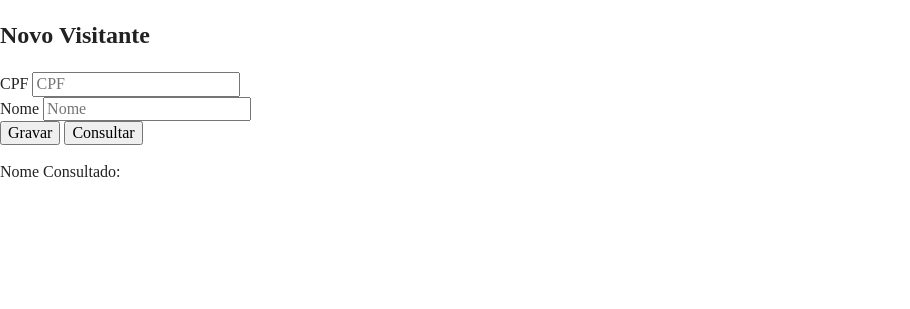
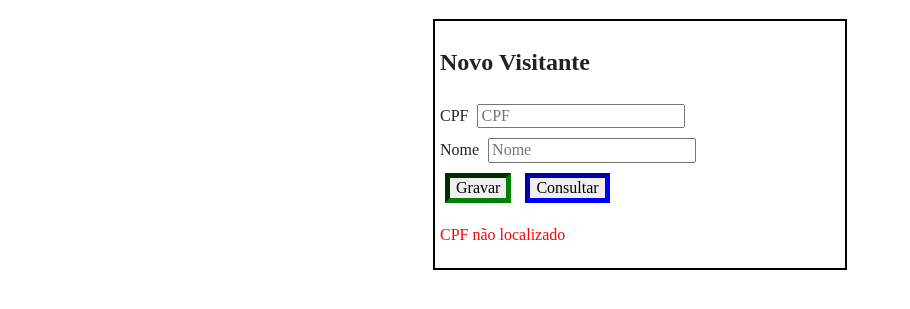
Before and after one commit to inovoxbh/projeto-frontend-atividade-0, a plain HTML site: page index.html in a window 1280 px wide. Both pictures are taken after a click on the button "Consultar". Shown: the part 69-378 px from the top of the page, without its empty margins (0-910 px from the left). Drawn offline with nearby package versions, Linux system fonts and the light colour scheme.

Commit message:
inclusão da metodologia BEM

```diff
--- /dev/null
+++ b/css/stylesheet.css
@@ -0,0 +1,34 @@
+.form {
+    border-style: double;
+    border-width: 2px;
+    border-color: black;
+    max-width: 400px;
+    margin: 0 auto;
+    padding: 5px;
+}
+
+.form__field {
+    margin: 5px;
+}
+
+.form__button--insert {
+    border-style: inset;
+    border-width: 5px;
+    margin: 5px;
+    border-color: green;
+}
+
+.form__button--select {
+    border-style: inset;
+    border-width: 5px;
+    margin: 5px;
+    border-color: blue;
+}
+
+.form__text--sucessfull {
+    color: blue;
+}
+
+.form__text--unsucessfull {
+    color: red;
+}
--- a/index.html
+++ b/index.html
@@ -9,10 +9,10 @@
 
   <link rel="manifest" href="site.webmanifest">
   <link rel="apple-touch-icon" href="icon.png">
-  <!-- Place favicon.ico in the root directory -->
 
   <link rel="stylesheet" href="css/normalize.css">
   <link rel="stylesheet" href="css/main.css">
+  <link rel="stylesheet" href="css/stylesheet.css">
 
   <meta name="theme-color" content="#fafafa">
 </head>
@@ -23,22 +23,22 @@
         <h1>Controle de Portaria</h1>
     </header>
 
-    <form id="formulario">
-        <h2>Novo Visitante</h2>
+    <form id="formulario" class="form">
+        <h2 class="form__title">Novo Visitante</h2>
         <div>
             <label for="InputCPF">CPF</label>
-            <input type="number" id="InputCPF" placeholder="CPF">
+            <input type="number" id="InputCPF" placeholder="CPF" class="form__field">
         </div>
         <div>
             <label for="InputNome">Nome</label>
-            <input type="text" id="InputNome" placeholder="Nome">
+            <input type="text" id="InputNome" placeholder="Nome" class="form__field">
         </div>
         <div>
-          <button id="gravar" type="button">Gravar</button>
-          <button id="consultar" type="button">Consultar</button>
+          <button id="gravar" type="button" class="form__button--insert">Gravar</button>
+          <button id="consultar" type="button" class="form__button--select">Consultar</button>
         </div>
         <div>
-          <p id="feedback"></p>
+          <p id="feedback" class="form__text--sucessfull"></p>
         </div>
     </form>
 
--- a/js/javascript.js
+++ b/js/javascript.js
@@ -46,7 +46,16 @@ $(document).ready(function(){
         var request = db.transaction(["visitantes"],"readwrite").objectStore("visitantes").get(codigo);
 
         request.onsuccess = function(event){
-            $("#feedback").html("Nome Consultado: "+request.result.nome);
+            if (typeof request.result === "undefined") {
+                $("#feedback").html("CPF não localizado");
+                $("#feedback").removeClass("form__text--sucessfull")
+                $("#feedback").addClass("form__text--unsucessfull")
+            }
+            else {
+                $("#feedback").html("Nome Consultado: "+request.result.nome);
+                $("#feedback").removeClass("form__text--unsucessfull")
+                $("#feedback").addClass("form__text--sucessfull")
+            }
 		};
 	});
 });
```
